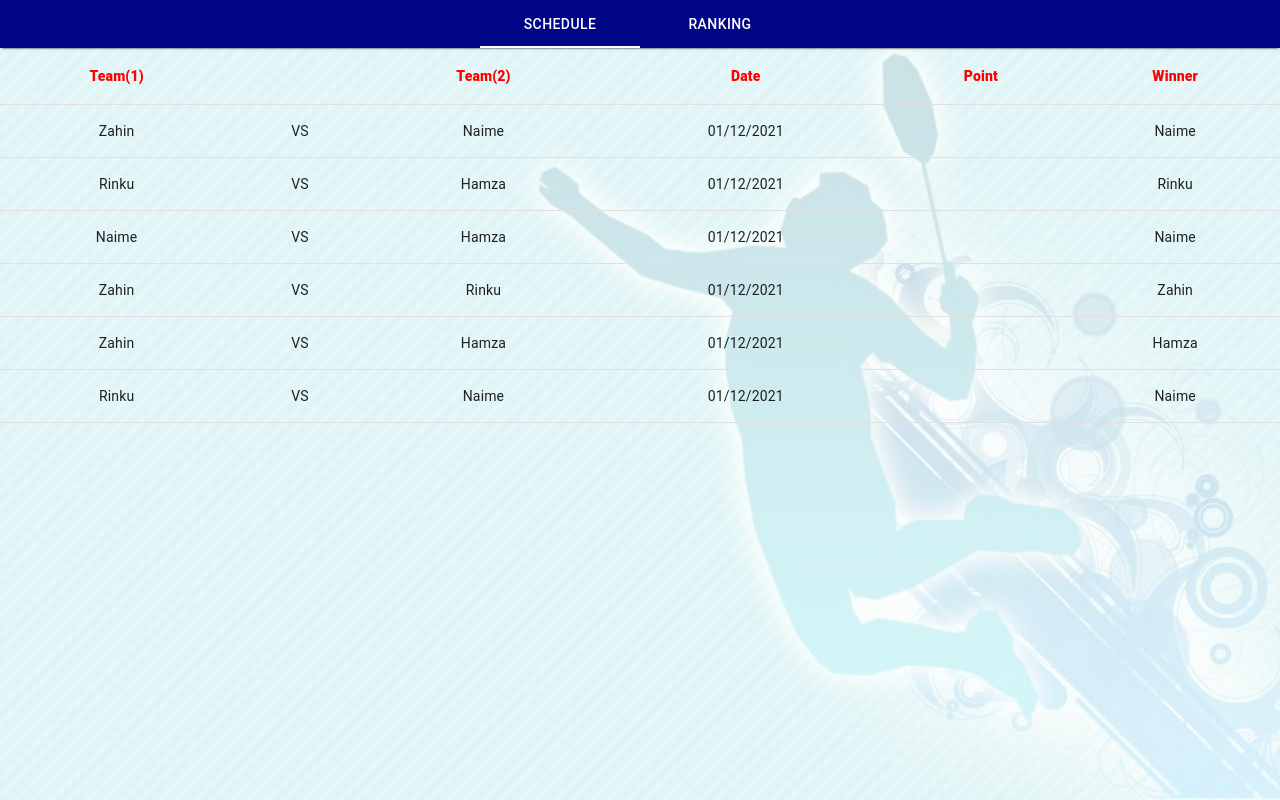
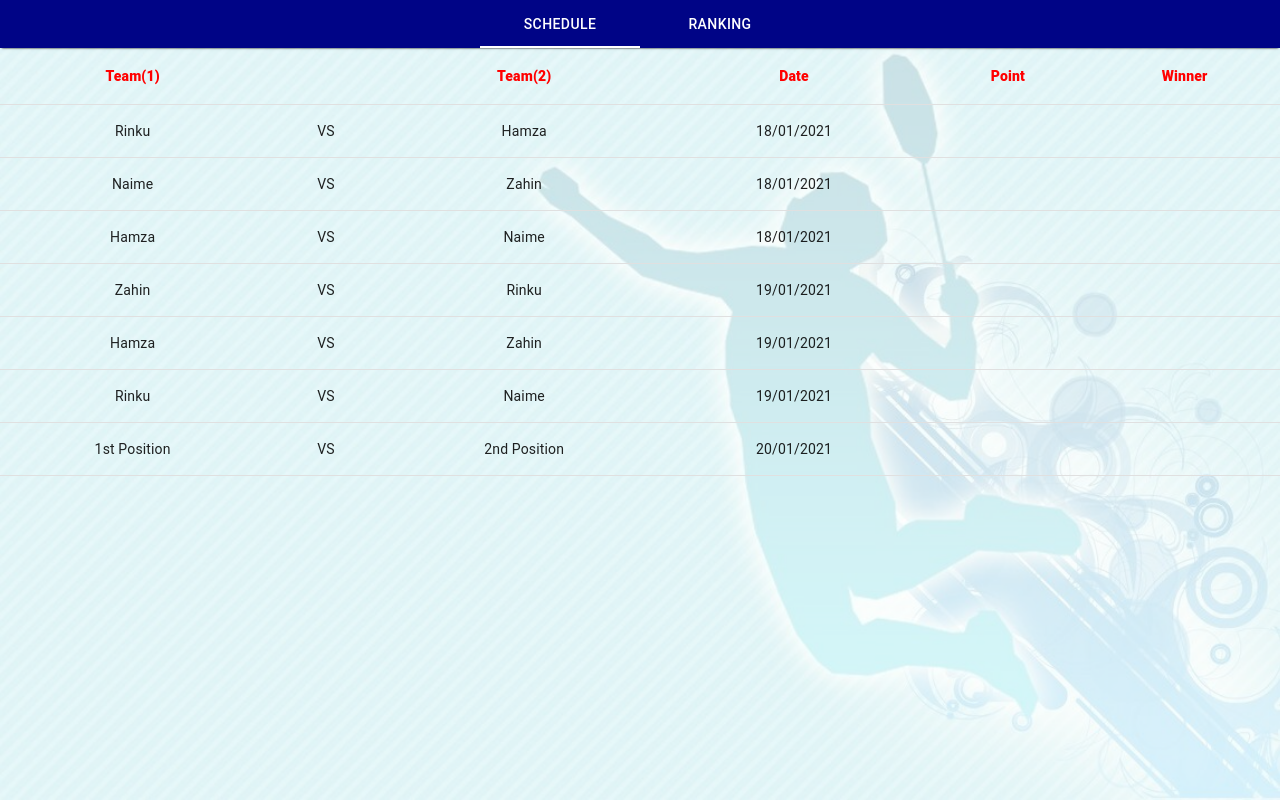
Before and after one commit to zahinafsar/MPMBT, a React (Create React App) app: page / in a window 1280 px wide. Built offline with nearby package versions, Linux system fonts and the light colour scheme.

Commit message:
Update App.js

```diff
--- a/src/App.js
+++ b/src/App.js
@@ -16,12 +16,13 @@ import ListItemAvatar from '@material-ui/core/ListItemAvatar';
 import Divider from '@material-ui/core/Divider';
 
 const rows = [
-  {team1:"Zahin",team2:"Naime",date:"01/12/2021",point:"",winner:"Naime"},
-  {team1:"Rinku",team2:"Hamza",date:"01/12/2021",point:"",winner:"Rinku"},
-  {team1:"Naime",team2:"Hamza",date:"01/12/2021",point:"",winner:"Naime"},
-  {team1:"Zahin",team2:"Rinku",date:"01/12/2021",point:"",winner:"Zahin"},
-  {team1:"Zahin",team2:"Hamza",date:"01/12/2021",point:"",winner:"Hamza"},
-  {team1:"Rinku",team2:"Naime",date:"01/12/2021",point:"",winner:"Naime"}
+  {team1:"Rinku",team2:"Hamza",date:"18/01/2021",point:"",winner:""},
+  {team1:"Naime",team2:"Zahin",date:"18/01/2021",point:"",winner:""},
+  {team1:"Hamza",team2:"Naime",date:"18/01/2021",point:"",winner:""},
+  {team1:"Zahin",team2:"Rinku",date:"19/01/2021",point:"",winner:""},
+  {team1:"Hamza",team2:"Zahin",date:"19/01/2021",point:"",winner:""},
+  {team1:"Rinku",team2:"Naime",date:"19/01/2021",point:"",winner:""},
+  {team1:"1st Position",team2:"2nd Position",date:"20/01/2021",point:"",winner:""},
 ];
 
 function Schedule() {
```
